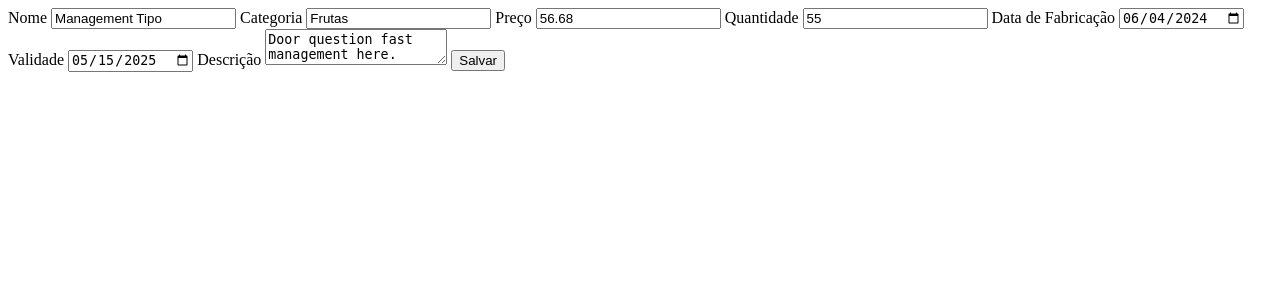
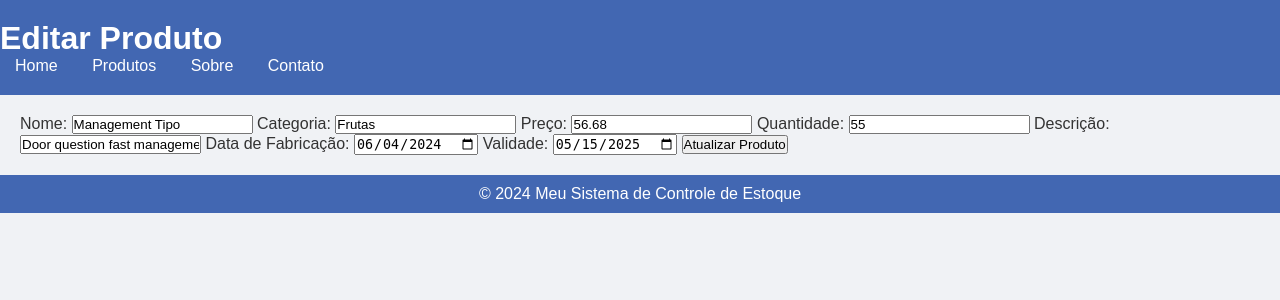
Before and after one commit to mateusmoraes99/mateus_trabalhoFinalDcc603, a Flask app: page /edit/1 in a window 1280 px wide. Shown: the top 300 px of the page. Run offline with Flask 2, Linux system fonts and the light colour scheme; data comes from the database, SQL or seed files in the repository.

Commit message:
Update edit_product.html
atualização

```diff
--- a/templates/edit_product.html
+++ b/templates/edit_product.html
@@ -1,24 +1,53 @@
-<form method="POST">
-    <label for="nome">Nome</label>
-    <input type="text" name="nome" value="{{ product['nome'] }}" required>
+<!DOCTYPE html>
+<html lang="pt-BR">
+<head>
+    <meta charset="UTF-8">
+    <meta name="viewport" content="width=device-width, initial-scale=1.0">
+    <title>Editar Produto</title>
+    <link rel="stylesheet" href="{{ url_for('static', filename='style.css') }}">
+</head>
+<body>
+    <header>
+        <h1>Editar Produto</h1>
+        <nav>
+            <ul>
+                <li><a href="/">Home</a></li>
+                <li><a href="/produtos">Produtos</a></li>
+                <li><a href="/sobre">Sobre</a></li>
+                <li><a href="/contato">Contato</a></li>
+            </ul>
+        </nav>
+    </header>
 
-    <label for="categoria">Categoria</label>
-    <input type="text" name="categoria" value="{{ product['categoria'] }}">
+    <main>
+        <form method="POST">
+            <label for="nome">Nome:</label>
+            <input type="text" name="nome" id="nome" value="{{ product['nome'] }}" required>
 
-    <label for="preco">Preço</label>
-    <input type="number" step="0.01" name="preco" value="{{ product['preco'] }}" required>
+            <label for="categoria">Categoria:</label>
+            <input type="text" name="categoria" id="categoria" value="{{ product['categoria'] }}" required>
 
-    <label for="quantidade">Quantidade</label>
-    <input type="number" name="quantidade" value="{{ product['quantidade'] }}" required>
+            <label for="preco">Preço:</label>
+            <input type="number" name="preco" id="preco" value="{{ product['preco'] }}" required step="0.01">
 
-    <label for="data_fabricacao">Data de Fabricação</label>
-    <input type="date" name="data_fabricacao" value="{{ product['data_fabricacao'] }}">
+            <label for="quantidade">Quantidade:</label>
+            <input type="number" name="quantidade" id="quantidade" value="{{ product['quantidade'] }}" required>
 
-    <label for="validade">Validade</label>
-    <input type="date" name="validade" value="{{ product['validade'] }}">
+            <label for="descricao">Descrição:</label>
+            <input type="text" name="descricao" id="descricao" value="{{ product['descricao'] }}">
 
-    <label for="descricao">Descrição</label>
-    <textarea name="descricao">{{ product['descricao'] }}</textarea>
+            <label for="data_fabricacao">Data de Fabricação:</label>
+            <input type="date" name="data_fabricacao" id="data_fabricacao" value="{{ product['data_fabricacao'] }}">
 
-    <button type="submit">Salvar</button>
-</form>
+            <label for="validade">Validade:</label>
+            <input type="date" name="validade" id="validade" value="{{ product['validade'] }}">
+
+            <button type="submit">Atualizar Produto</button>
+        </form>
+    </main>
+
+    <footer>
+        <p>&copy; 2024 Meu Sistema de Controle de Estoque</p>
+    </footer>
+</body>
+</html>
```
